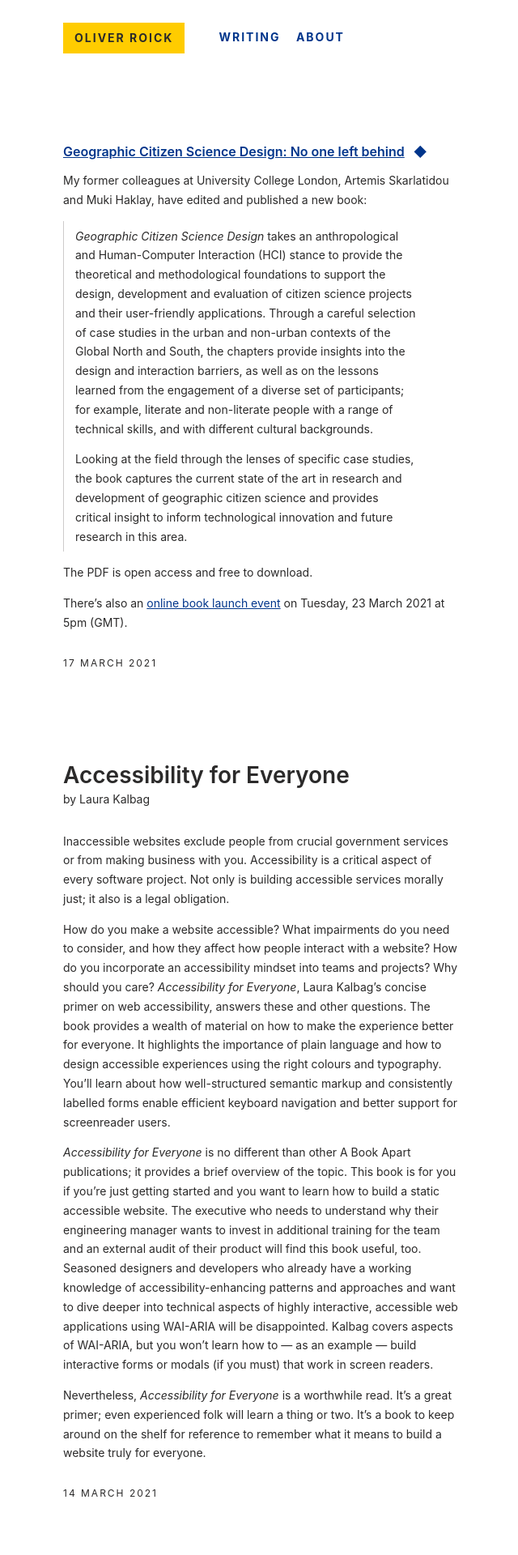
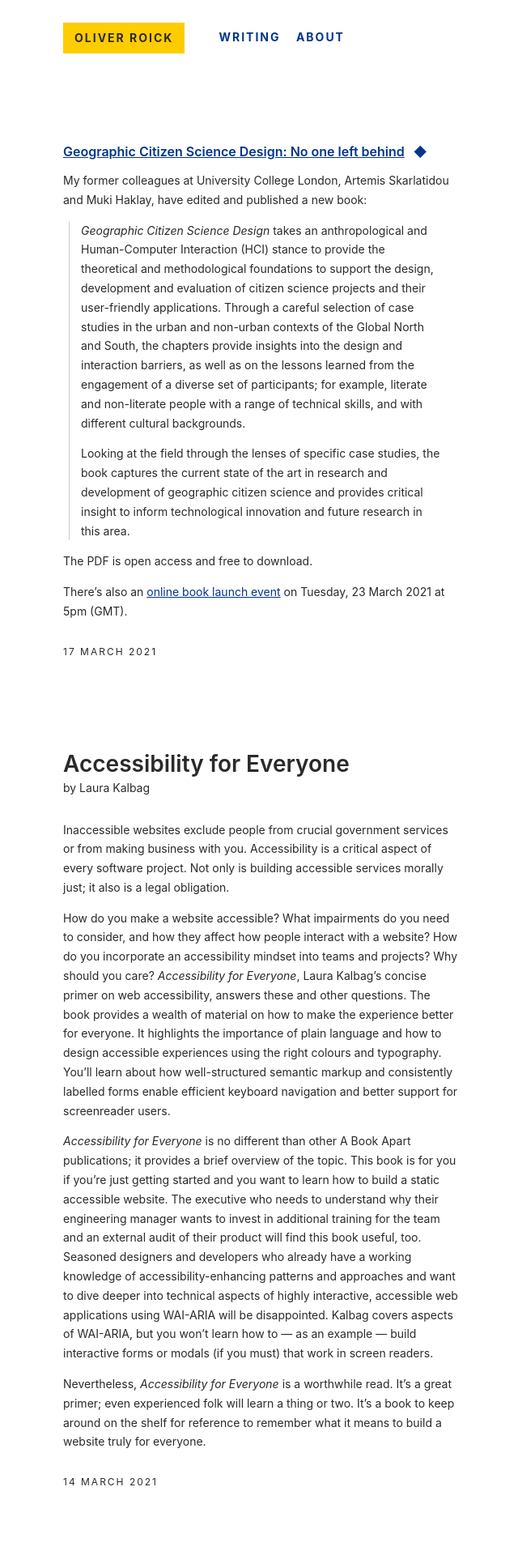
Before and after one commit to oliverroick/oliverroick.net, a Jekyll site: the page built from src/index.html, in a window 1280 px wide. Shown: the top 1920 px of the page at 81% size, without its empty margins (317-957 px from the left). Built offline with Jekyll 4.4.1, drawn with Linux system fonts in a browser that asks for light colours.

Commit message:
style: Smaller blockquote margins

```diff
--- a/src/css/roick.css
+++ b/src/css/roick.css
@@ -126,8 +126,9 @@
 
 blockquote {
   border-left: 1px solid var(--dark-200);
-  padding: var(--gap-xs) var(--gap-s);
-  margin-left: 0;
+  padding: 0 var(--gap-s);
+  margin-left: var(--gap-xs);
+  margin-right: var(--gap-xs);
 }
 
 blockquote p:first-child {
```
